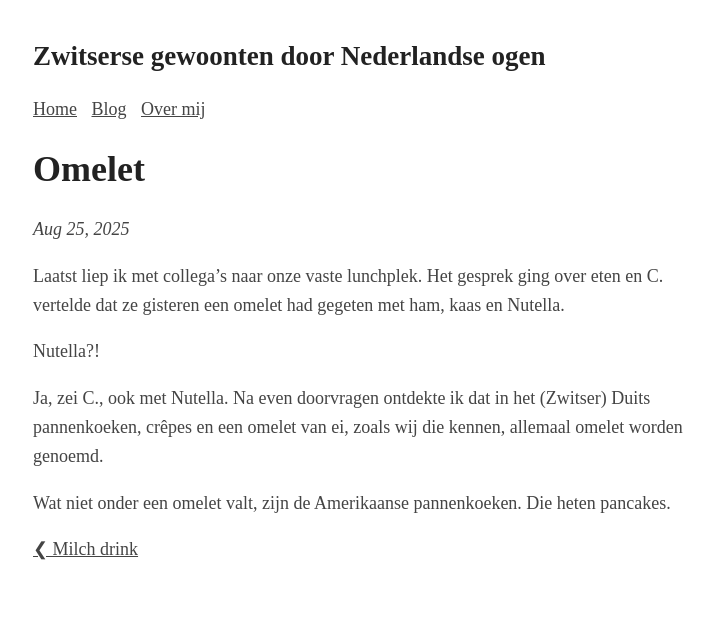
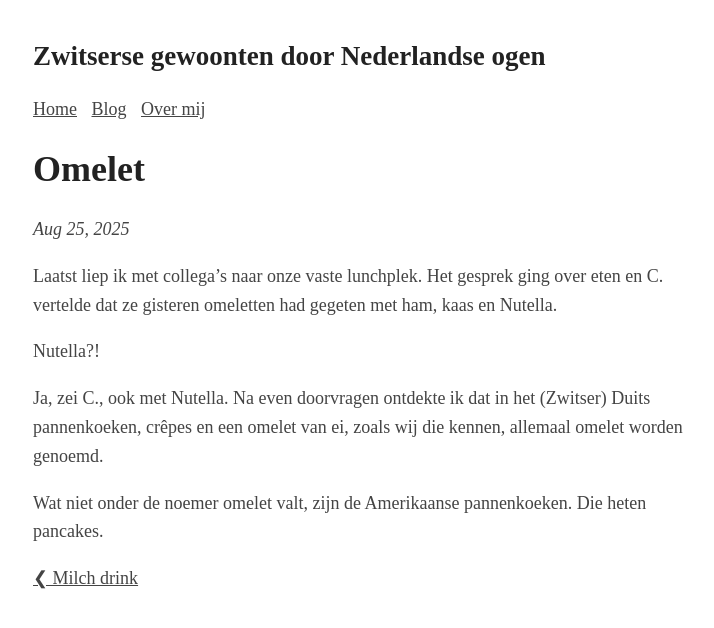
Before and after one commit to Roald87/roaldin.ch, a Jekyll site: the page built from _posts/2025-08-25-omelet.md, in a window 1280 px wide. Shown: the top 628 px of the page, without its empty margins (282-996 px from the left). Built offline with Jekyll 4.4.1, drawn with Linux system fonts in a browser that asks for light colours.

Commit message:
verduidelijk zinnen

```diff
--- a/_posts/2025-08-25-omelet.md
+++ b/_posts/2025-08-25-omelet.md
@@ -4,10 +4,10 @@ title: Omelet
 image:
 ---
 
-Laatst liep ik met collega's naar onze vaste lunchplek. Het gesprek ging over eten en C. vertelde dat ze gisteren een omelet had gegeten met ham, kaas en Nutella.
+Laatst liep ik met collega's naar onze vaste lunchplek. Het gesprek ging over eten en C. vertelde dat ze gisteren omeletten had gegeten met ham, kaas en Nutella.
 
 Nutella?!
 
 Ja, zei C., ook met Nutella. Na even doorvragen ontdekte ik dat in het (Zwitser) Duits pannenkoeken, crêpes en een omelet van ei, zoals wij die kennen, allemaal omelet worden genoemd.
 
-Wat niet onder een omelet valt, zijn de Amerikaanse pannenkoeken. Die heten pancakes.
+Wat niet onder de noemer omelet valt, zijn de Amerikaanse pannenkoeken. Die heten pancakes.
```
